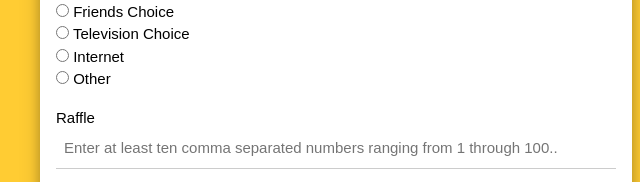
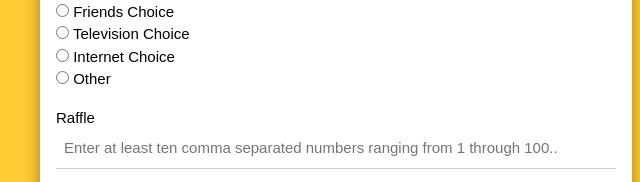
Before and after one commit to PavanKoppula/swe645hw2, a plain HTML site: page src/main/webapp/index.html in a window 1280 px wide. Shown: the part 1357-1539 px from the top of the page, 304-944 px from the left. Drawn offline with nearby package versions, Linux system fonts and the light colour scheme.

Commit message:
html modified

```diff
--- a/src/main/webapp/index.html
+++ b/src/main/webapp/index.html
@@ -147,7 +147,7 @@
             <input type="radio" id="choice-2" name="chioce" value="television">
             <label for="choice-2"> Television Choice</label><br>
             <input type="radio" id="choice-3" name="chioce" value="internet">
-            <label for="choice-3"> Internet</label><br>
+            <label for="choice-3"> Internet Choice</label><br>
             <input type="radio" id="choice-4" name="chioce" value="other">
             <label for="choice-4"> Other</label><br>
           </div>
```
